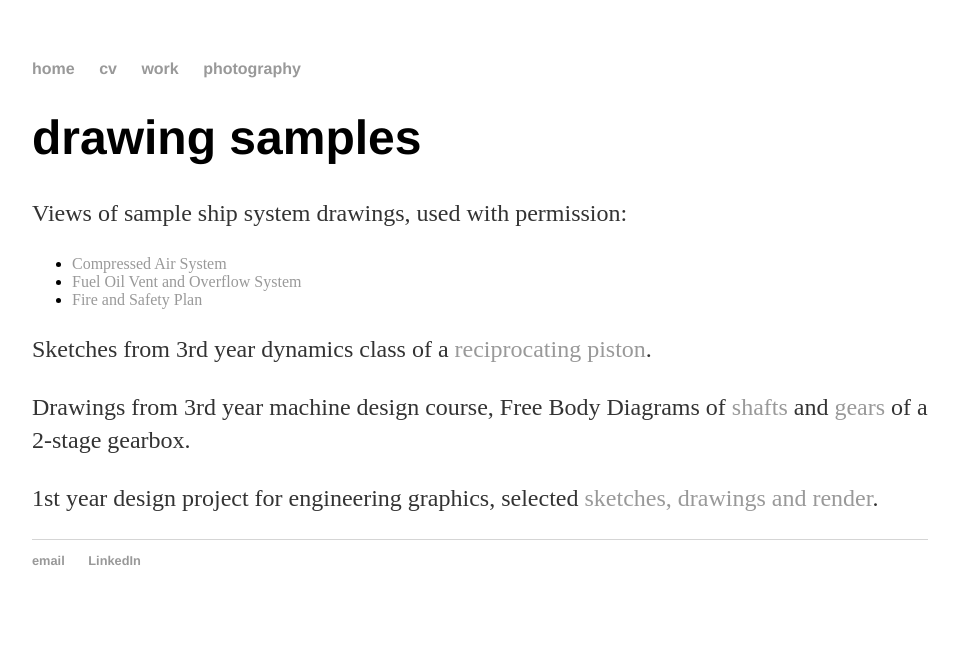
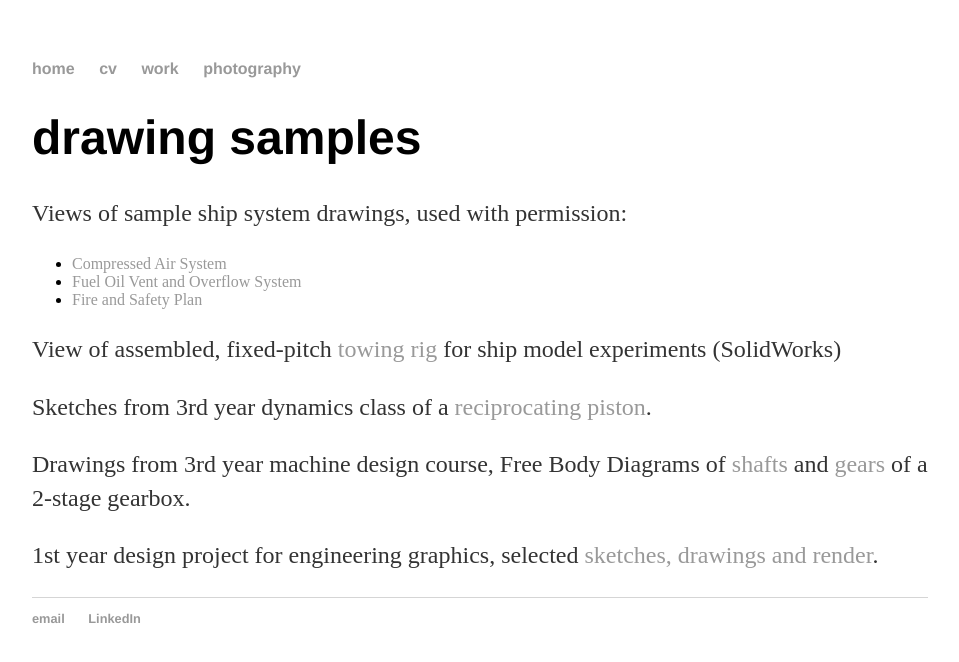
Before and after one commit to LurkingH0rr0r/LurkingH0rr0r.github.io, a Jekyll site: the page built from _posts/2019-09-04-drawing-samples.md, in a window 1280 px wide. Shown: the top 662 px of the page, without its empty margins (160-1119 px from the left). Built offline with Jekyll 4.4.1, drawn with Linux system fonts in a browser that asks for light colours.

Commit message:
Update 2019-09-04-drawing-samples.md

```diff
--- a/_posts/2019-09-04-drawing-samples.md
+++ b/_posts/2019-09-04-drawing-samples.md
@@ -9,6 +9,8 @@ Views of sample ship system drawings, used with permission:
 - [Fuel Oil Vent and Overflow System](https://docs.google.com/viewer?url=https://github.com/Patrick-Shorey/Patrick-Shorey.github.io/raw/master/pdfs/fuelSnap.pdf)
 - [Fire and Safety Plan](https://docs.google.com/viewer?url=https://github.com/Patrick-Shorey/Patrick-Shorey.github.io/raw/master/pdfs/fireSnap.pdf)
 
+View of assembled, fixed-pitch [towing rig](https://docs.google.com/viewer?url=https://github.com/Patrick-Shorey/Patrick-Shorey.github.io/raw/master/pdfs/testRig.pdf) for ship model experiments (SolidWorks)
+
 Sketches from 3rd year dynamics class of a [reciprocating piston](https://docs.google.com/viewer?url=https://github.com/Patrick-Shorey/Patrick-Shorey.github.io/raw/master/pdfs/reciprocating%20piston%20sketches.pdf).
 
 Drawings from 3rd year machine design course, Free Body Diagrams of [shafts](https://docs.google.com/viewer?url=https://github.com/Patrick-Shorey/Patrick-Shorey.github.io/raw/master/pdfs/shafts%20-%20free%20body%20diagrams.pdf) and [gears](https://docs.google.com/viewer?url=https://github.com/Patrick-Shorey/Patrick-Shorey.github.io/raw/master/pdfs/FBD_gears.pdf) of a 2-stage gearbox.
```
